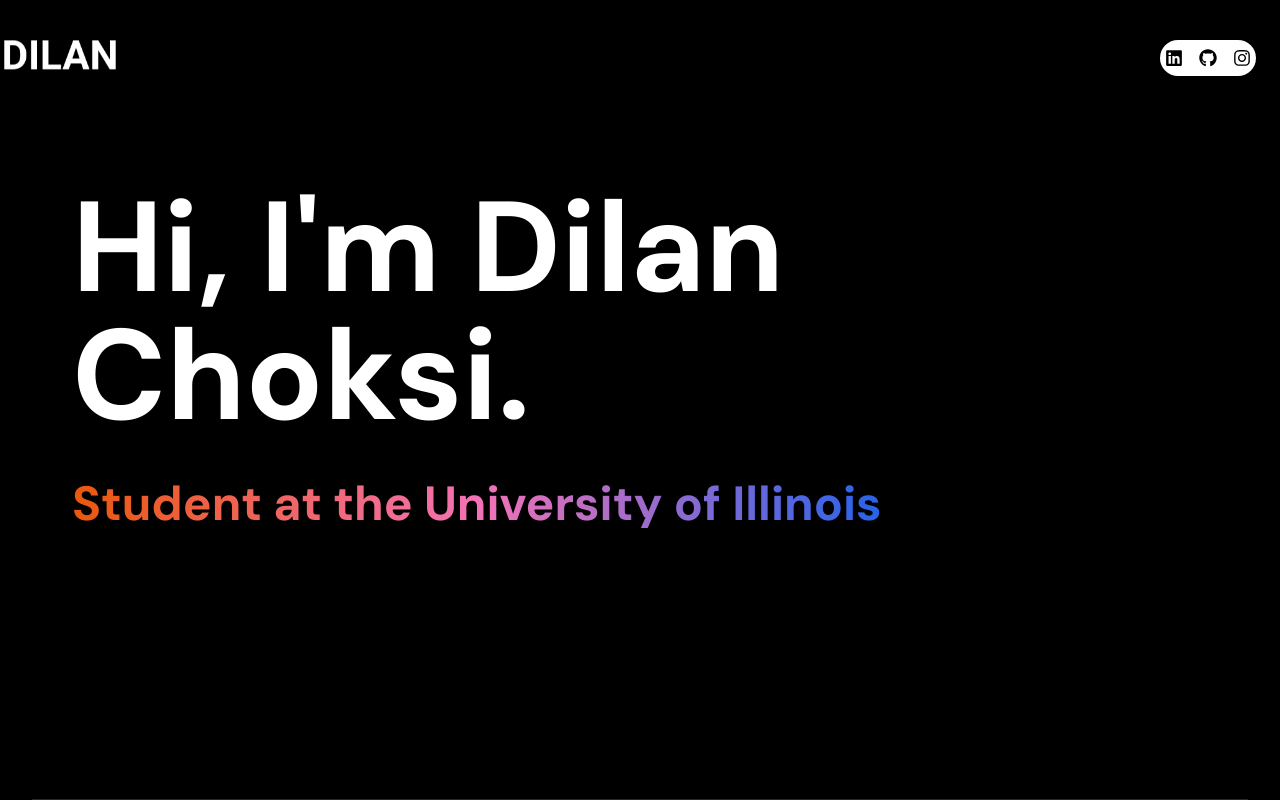
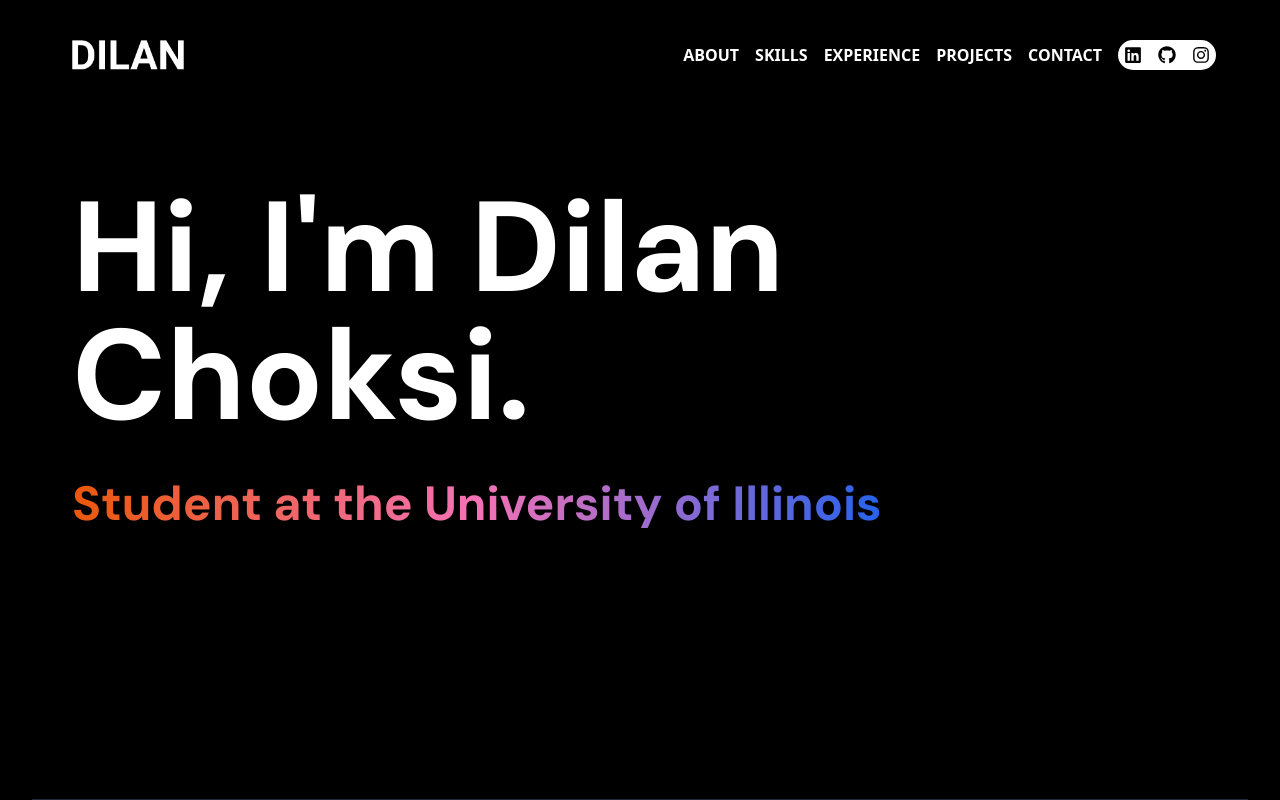
Before and after one commit to dilanchoksi/personal-website, a React (Vite) app: page / in a window 1280 px wide. Shown: the top 800 px of the page. Built offline with nearby package versions, Linux system fonts and the light colour scheme.

Commit message:
removed previous collapsable navbar -- too clunky

```diff
--- a/src/components/Navbar.jsx
+++ b/src/components/Navbar.jsx
@@ -31,44 +31,22 @@ const Navbar = () => {
   };
 
   return (
-    <>
-      <div
-        className={`inline-block fixed -ml-7 z-50 duration-1000 ${
-          scrolled ? "md:pt-3 py-2.5" : "py-10"
+    <nav
+      className={`flex items-center justify-between fixed w-full top-0 left-0 md:px-6 lg:px-16 px-24 z-40 __cust_trans duration-1000 ${
+        scrolled ? "bg-zinc-300 opacity-95 py-2" : "bg-transparent py-10"
       }`}
     >
+      <div className="flex flex-shrink-0 items-center z-50">
         <img
-          className={`w-28 md:mx-2 md:w-28 md:duration-700 ${
-            scrolled ? "invert" : ""
-          }`}
+          className={`mx-2 w-28 duration-700 ${scrolled ? "invert" : ""}`}
           src={logo}
           alt=""
         />
       </div>
-      <div
-        className={`inline-block py-auto text-4xl md:hidden fixed left-0 w-screen z-40 duration-1000 h-auto ${
-          scrolled ? "bg-white py-2 text-black" : "py-10"
-        } `}
-      >
-        <button onClick={toggleMenu} className="float-right mr-6">
-          <FaBars className=""></FaBars>
-        </button>
-      </div>
-      <nav
-        className={`duration-500 bg-zinc-300 h-screen top-0 p-10 flex fixed flex-col gap-4 z-50 w-1/2 md:justify-end md:h-auto md:right-0 md:flex md:flex-row md:gap-4 md:items-center md:fixed md:w-full md:top-0 md:left-0 md:px-6 md:z-40 md:duration-1000 md:bg-transparent md:py-10 ${
-          scrolled ? "md:bg-zinc-300 md:opacity-95 md:py-2" : ""
-        } ${menuOpen ? "left-1/2" : "left-full"}`}
-      >
-        <button
-          onClick={toggleMenu}
-          className="absolute text-4xl right-4 top-4 md:hidden text-black"
-        >
-          <FaTimes></FaTimes>
-        </button>
-        <div className="flex flex-col gap-6 text-3xl md:flex-row md:gap-4 md:z-50">
+      <div className="flex gap-4 z-50">
         <ul
-            className={`text-black gap-6 flex-col flex font-bold md:text-white md:flex-row md:items-center md:justify-center md:gap-4 md:font-normal md:font-sans md:duration-1000 ${
-              scrolled ? "md:invert" : ""
+          className={`flex items-center justify-center gap-4 font-sans font-bold duration-1000 ${
+            scrolled ? "text-black" : ""
           }`}
         >
           <li>
@@ -88,8 +66,8 @@ const Navbar = () => {
           </li>
         </ul>
         <div
-            className={`text-white bg-black flex items-center justify-center gap-4 text-lg rounded-full w-24 p-1.5 z-50 duration-1000 md:bg-white md:text-black ${
-              scrolled ? "md:bg-black md:text-white" : ""
+          className={`flex items-center justify-center gap-4 text-lg rounded-full p-1.5 z-50 duration-1000 ${
+            scrolled ? "bg-black text-white" : "bg-white text-black"
           }`}
         >
           <a
@@ -116,7 +94,6 @@ const Navbar = () => {
         </div>
       </div>
     </nav>
-    </>
   );
 };
 
```
Lines whose indentation alone changed are shown as unchanged.
